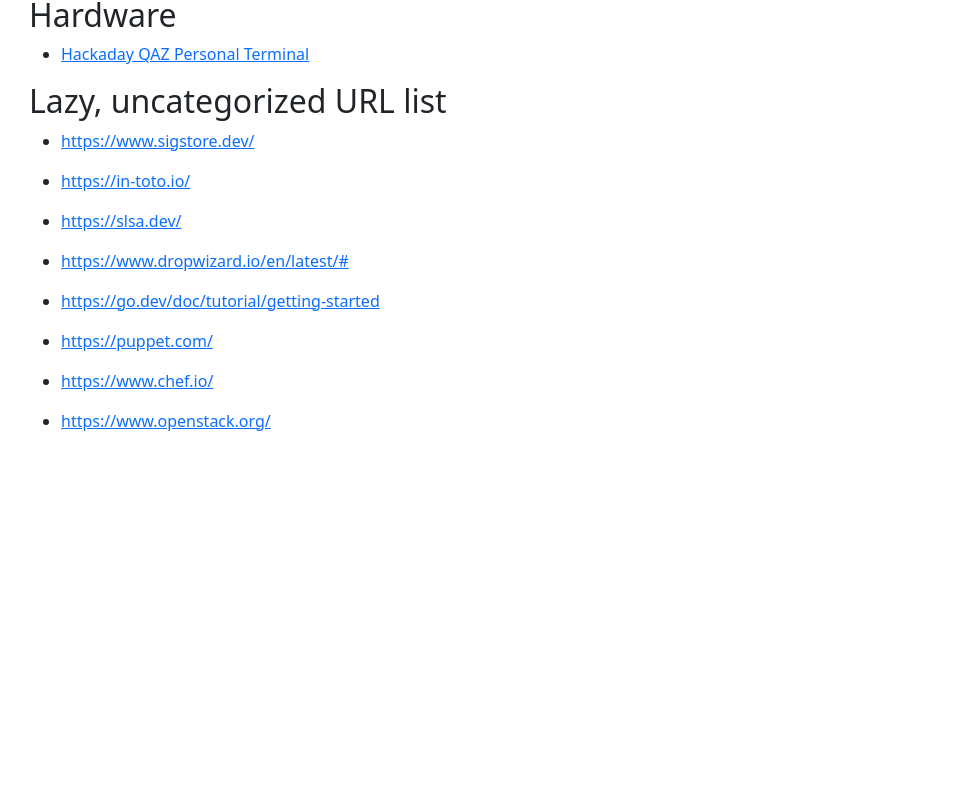
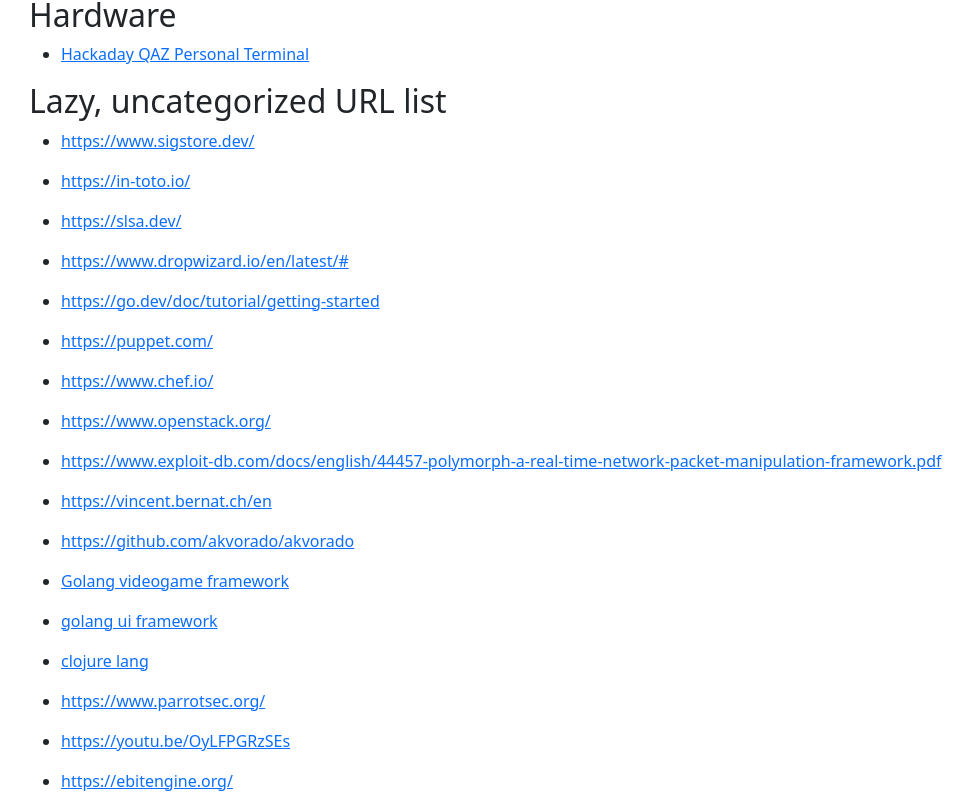
Before and after one commit to meltingscales/henrypost.net, a React (Create React App) app: page /fun/cool-links in a window 1280 px wide. Shown: the part 764-1573 px from the top of the page, without its empty margins (89-1062 px from the left). Before the commit the page ends 1213 px from the top, so only its background shows below. Built offline with nearby package versions, Linux system fonts and the light colour scheme.

Commit message:
import links

```diff
--- a/src/pages/fun/PageCoolLinks.tsx
+++ b/src/pages/fun/PageCoolLinks.tsx
@@ -7,7 +7,16 @@ https://www.dropwizard.io/en/latest/#
 https://go.dev/doc/tutorial/getting-started
 https://puppet.com/
 https://www.chef.io/
-https://www.openstack.org/`
+https://www.openstack.org/
+https://www.exploit-db.com/docs/english/44457-polymorph-a-real-time-network-packet-manipulation-framework.pdf
+https://vincent.bernat.ch/en
+https://github.com/akvorado/akvorado
+Golang videogame framework
+golang ui framework
+clojure lang
+https://www.parrotsec.org/
+https://youtu.be/OyLFPGRzSEs
+https://ebitengine.org/`
 
 const LINK_DATA: TLinkDatum[] = [
     {
```
